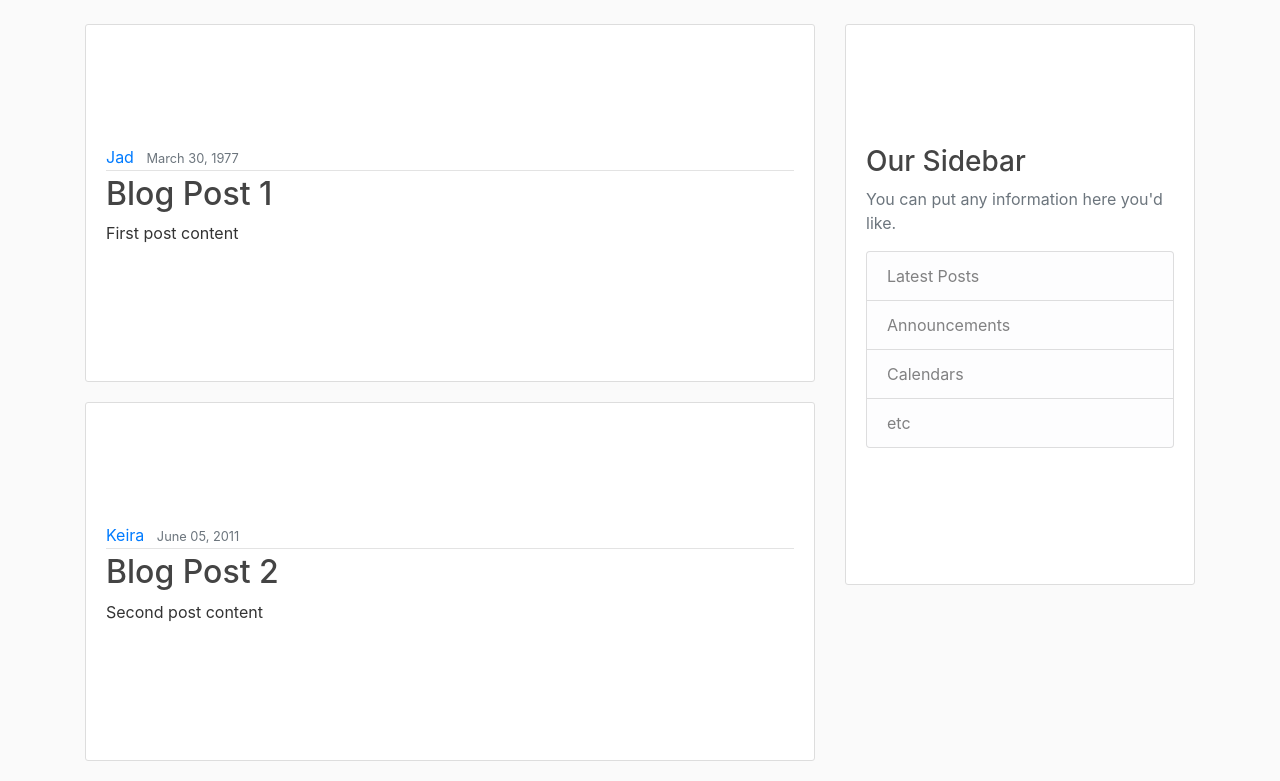
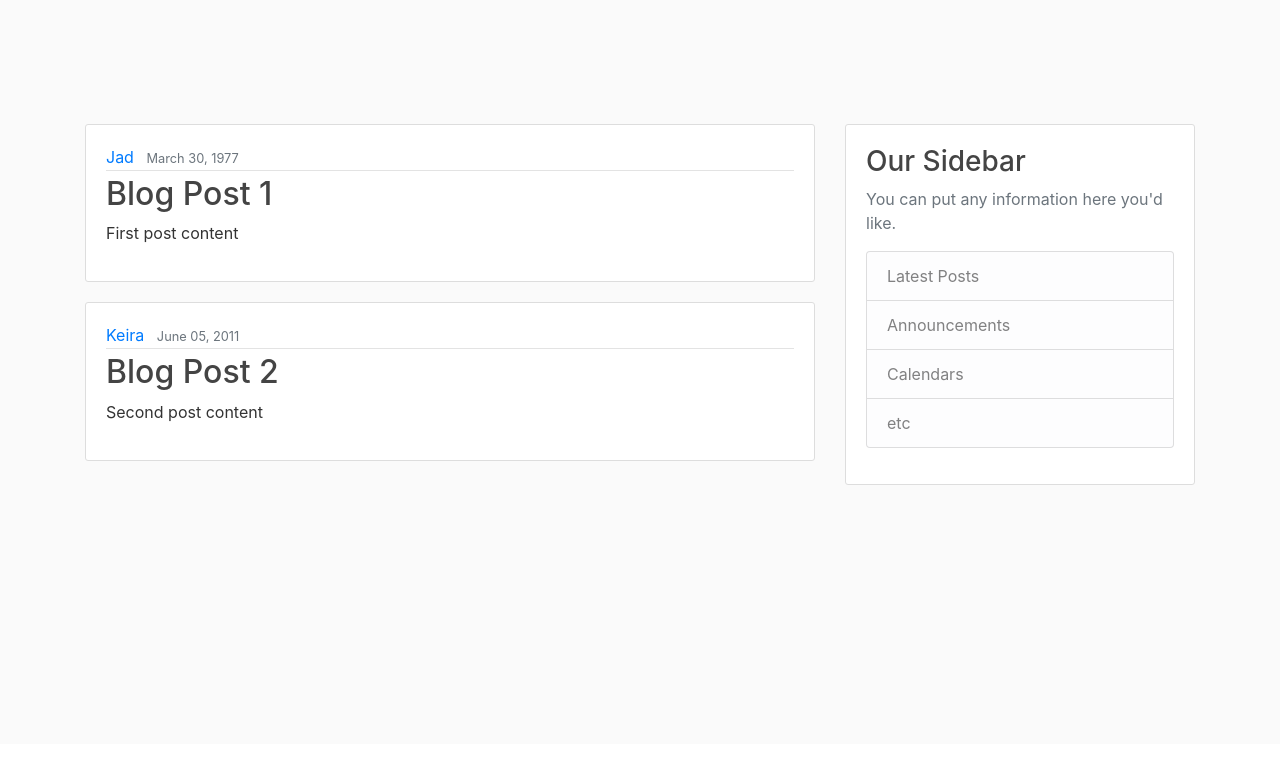
Before and after one commit to jaddriggers/django, a Django app: page / in a window 1280 px wide. Shown: the part 56-837 px from the top of the page. After the commit the page ends 541 px from the top, so only its background shows below. Run offline with Django 3.2, Linux system fonts and the light colour scheme; some libraries are stand-ins or nearby versions.

Commit message:
added body padding-top to main.css

```diff
--- a/blog/static/blog/main.css
+++ b/blog/static/blog/main.css
@@ -2,6 +2,7 @@ body {
   background: #fafafa;
   color: #333333;
   margin-top: 5rem;
+  padding-top: 100px;
 }
 
 h1, h2, h3, h4, h5, h6 {
@@ -18,6 +19,7 @@ ul {
 
 .site-header .navbar-nav .nav-link {
   color: #cbd5db;
+
 }
 
 .site-header .navbar-nav .nav-link:hover {
@@ -30,7 +32,7 @@ ul {
 
 .content-section {
   background: #ffffff;
-  padding: 120px 20px;
+  padding: 20px 20px;
   border: 1px solid #dddddd;
   border-radius: 3px;
   margin-bottom: 20px;
```
